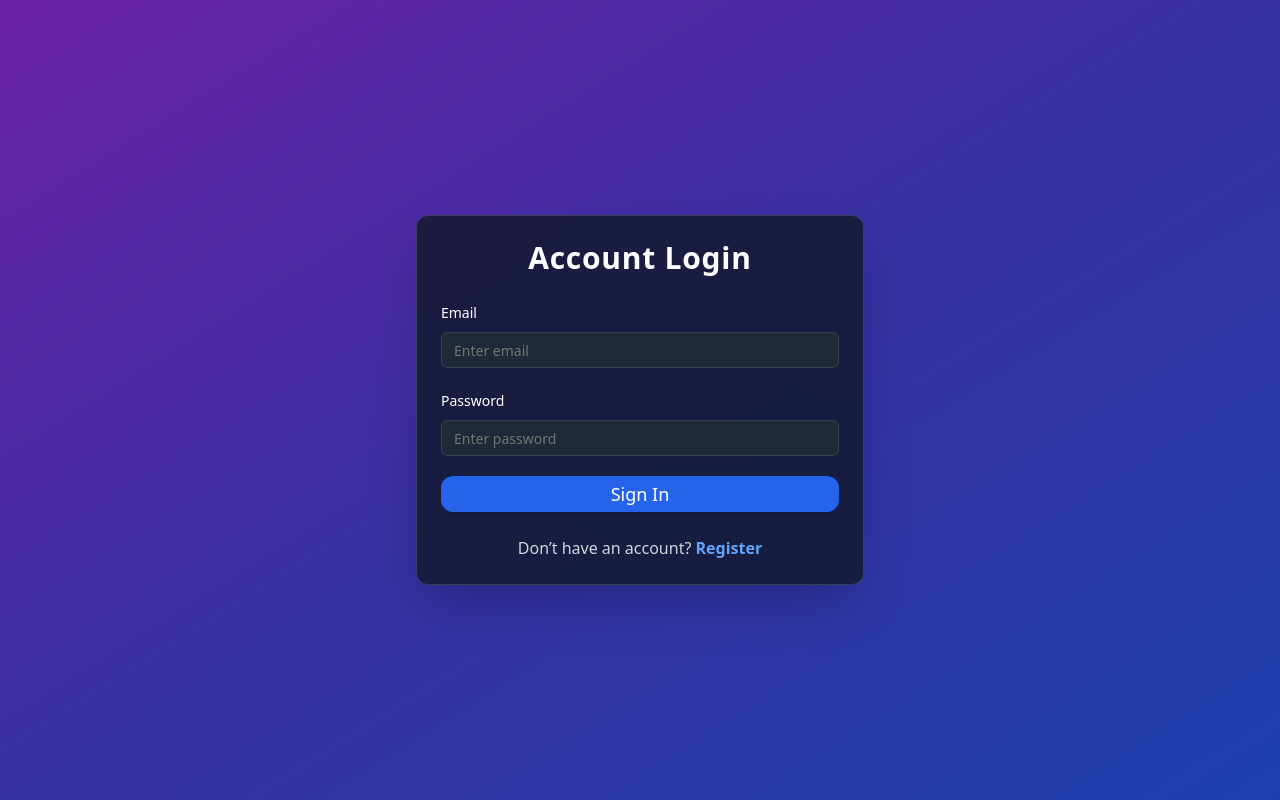
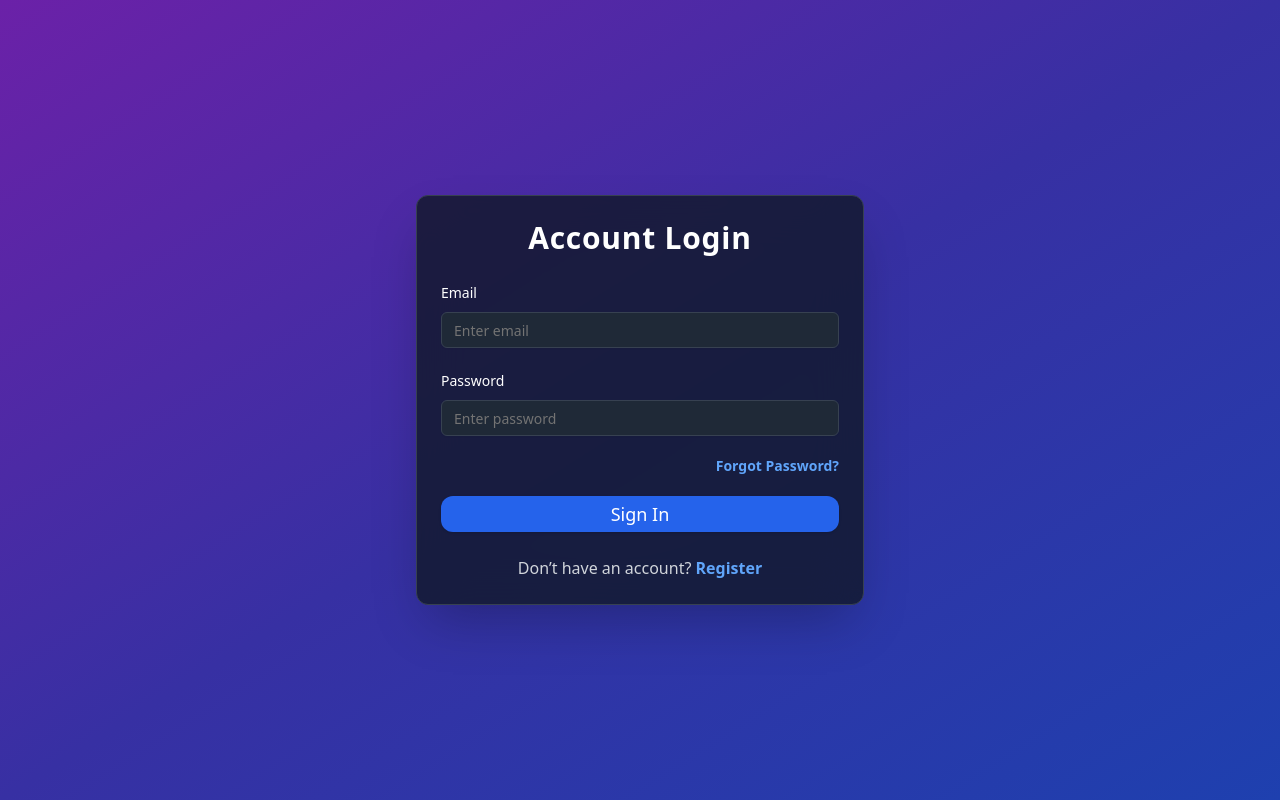
Before and after one commit to AtharvaC1810/employee-login, a Next.js app in the folder frontend-app/: page /login in a window 1280 px wide. Built offline with nearby package versions, Linux system fonts and the light colour scheme.

Commit message:
updated login page

```diff
--- a/frontend-app/src/app/login/page.tsx
+++ b/frontend-app/src/app/login/page.tsx
@@ -98,6 +98,15 @@ export default function LoginPage() {
               />
             </div>
 
+            <div className="flex justify-end">
+              <span
+                onClick={() => router.push("/forgot-password")}
+                className="text-blue-400 cursor-pointer font-semibold hover:underline text-sm"
+              >
+                Forgot Password?
+              </span>
+            </div>
+
             <Button
               type="submit"
               disabled={loading}
```
